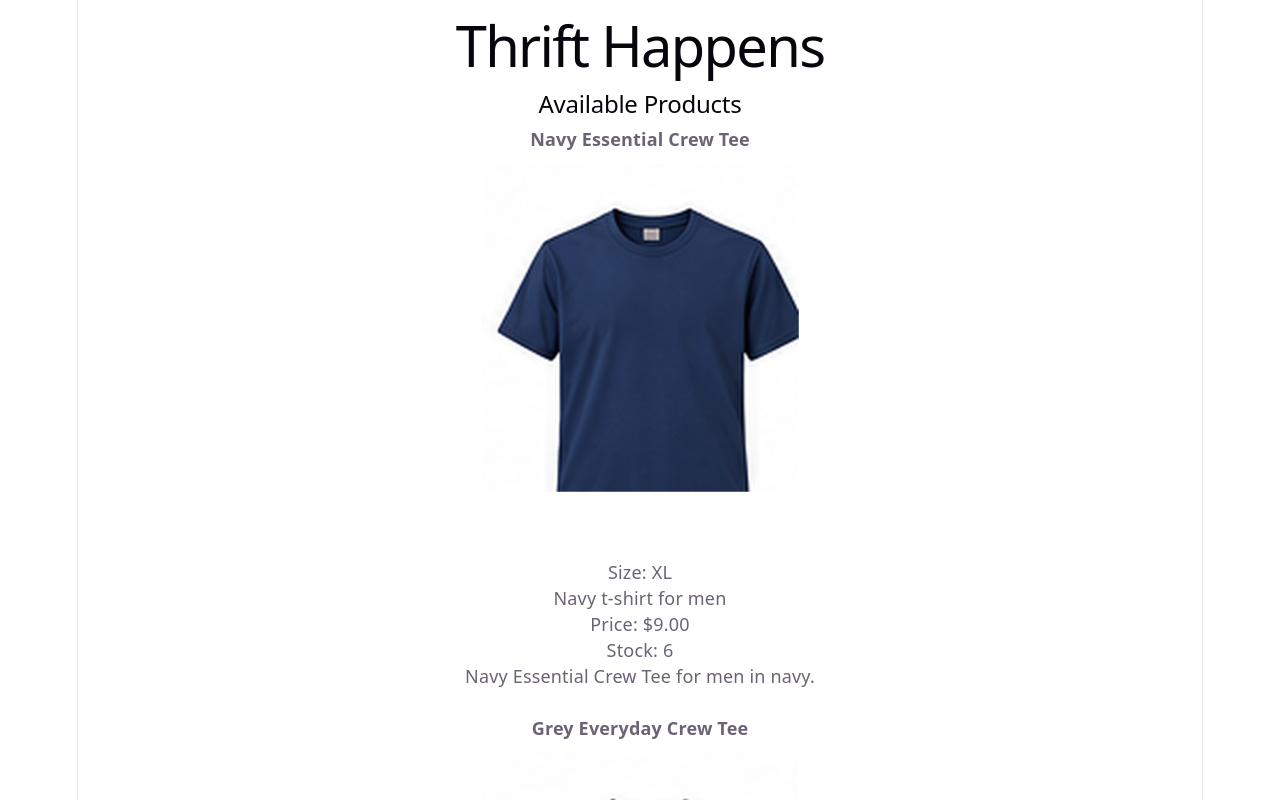
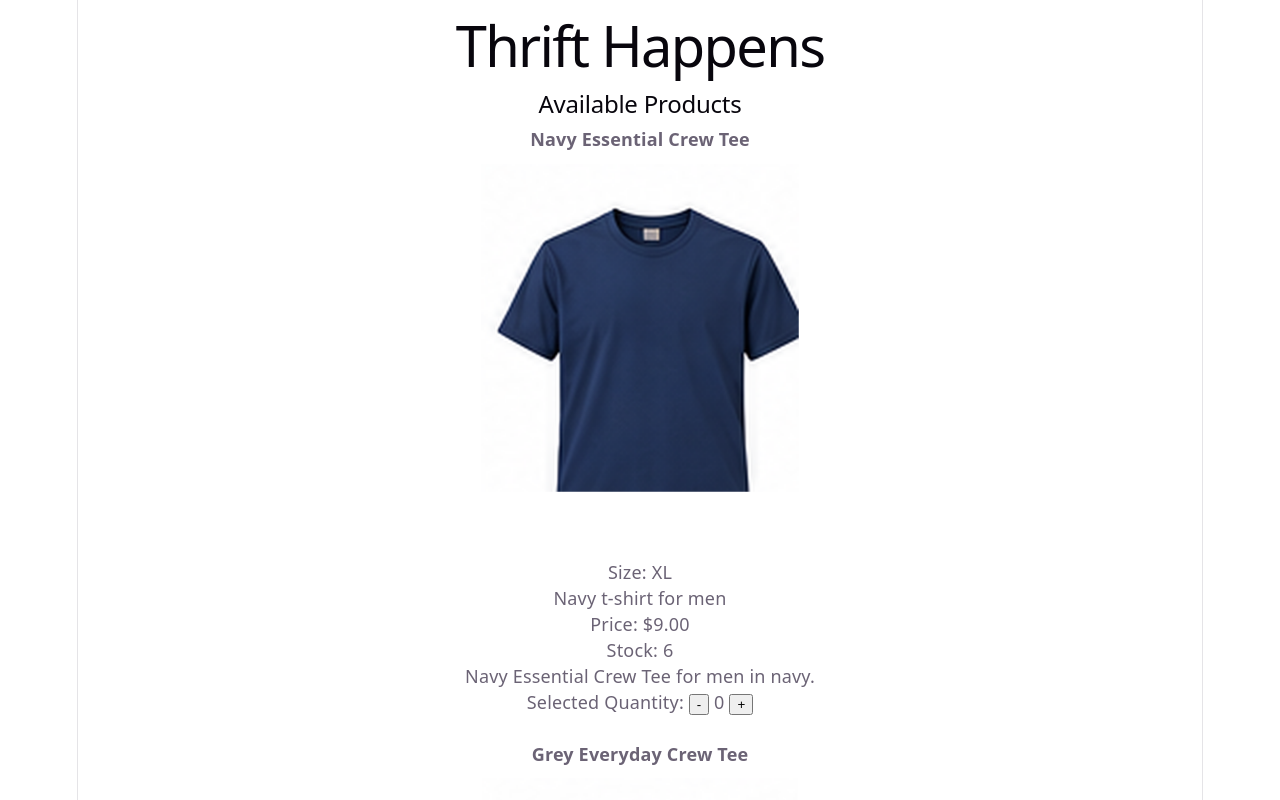
Before and after one commit to cr0xly/COMP2013-Project1-Thrift-Happens, a React (Vite) app: page / in a window 1280 px wide. Shown: the top 800 px of the page. Built offline with nearby package versions, Linux system fonts and the light colour scheme.

Commit message:
Add product quantity selection with upper and lower limits

```diff
--- a/src/components/ItemCard.tsx
+++ b/src/components/ItemCard.tsx
@@ -1,10 +1,25 @@
 import type { ClothingProduct } from "../data/data";
+import { useState } from "react";
 
 export interface ItemCardProps {
   item: ClothingProduct;
 }
 
 export default function ItemCard({ item }: ItemCardProps) {
+  const [selectedQuantity, setSelectedQuantity] = useState<number>(0);
+
+  const handleIncreaseQuantity = () => {
+    if (selectedQuantity < item.quantity) {
+      setSelectedQuantity(selectedQuantity + 1);
+    }
+  };
+
+  const handleDecreaseQuantity = () => {
+    if (selectedQuantity > 0) {
+      setSelectedQuantity(selectedQuantity - 1);
+    }
+  };
+
   return (
     <div>
       <p>
@@ -18,6 +33,11 @@ export default function ItemCard({ item }: ItemCardProps) {
       <p>Price: ${item.price.toFixed(2)}</p>
       <p>Stock: {item.quantity}</p>
       <p>{item.description}</p>
+      <span>
+        Selected Quantity: <button onClick={handleDecreaseQuantity}>-</button>{" "}
+        {selectedQuantity} <button onClick={handleIncreaseQuantity}>+</button>
+      </span>
+      <br />
       <br />
     </div>
   );
```
